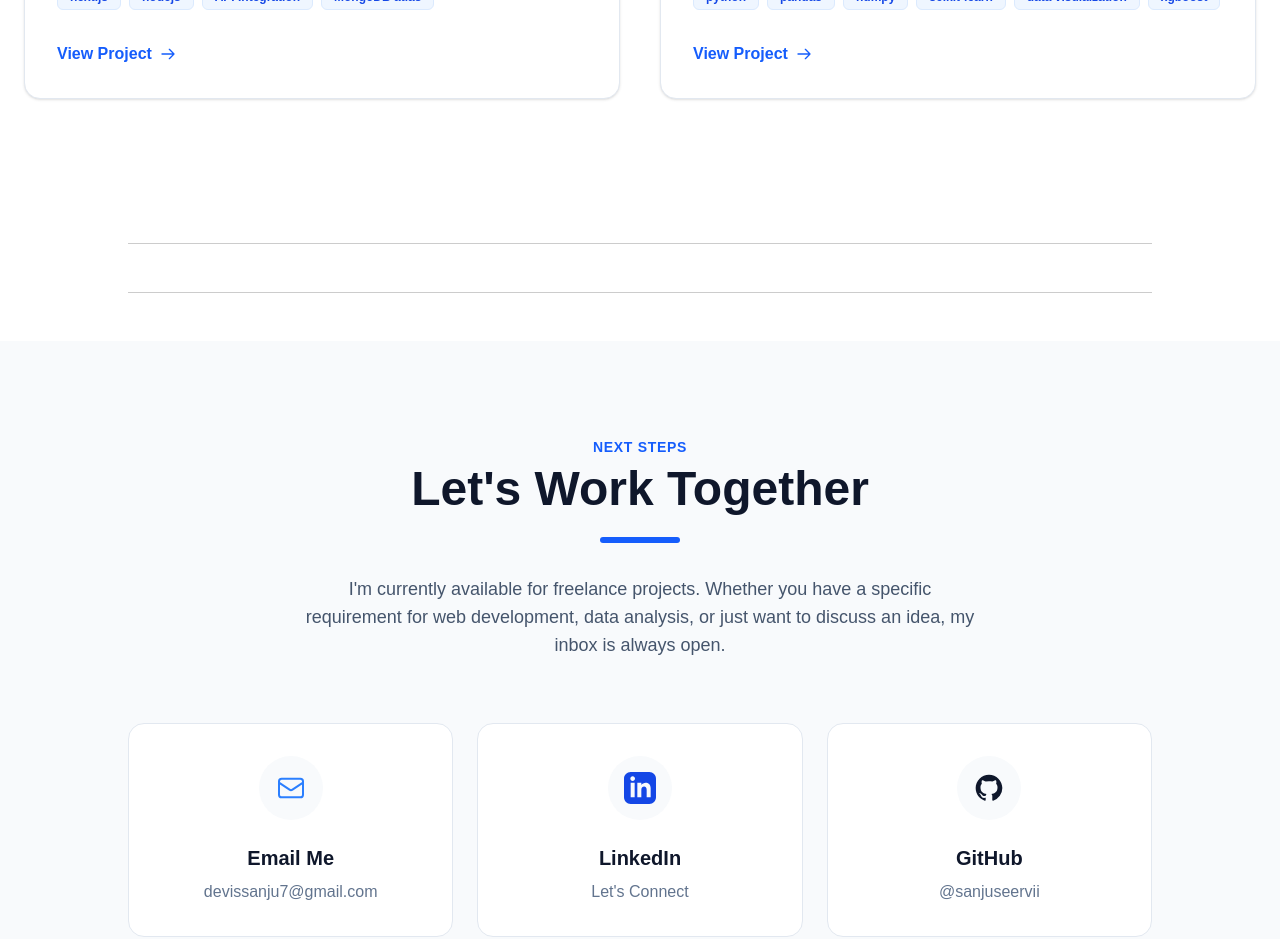
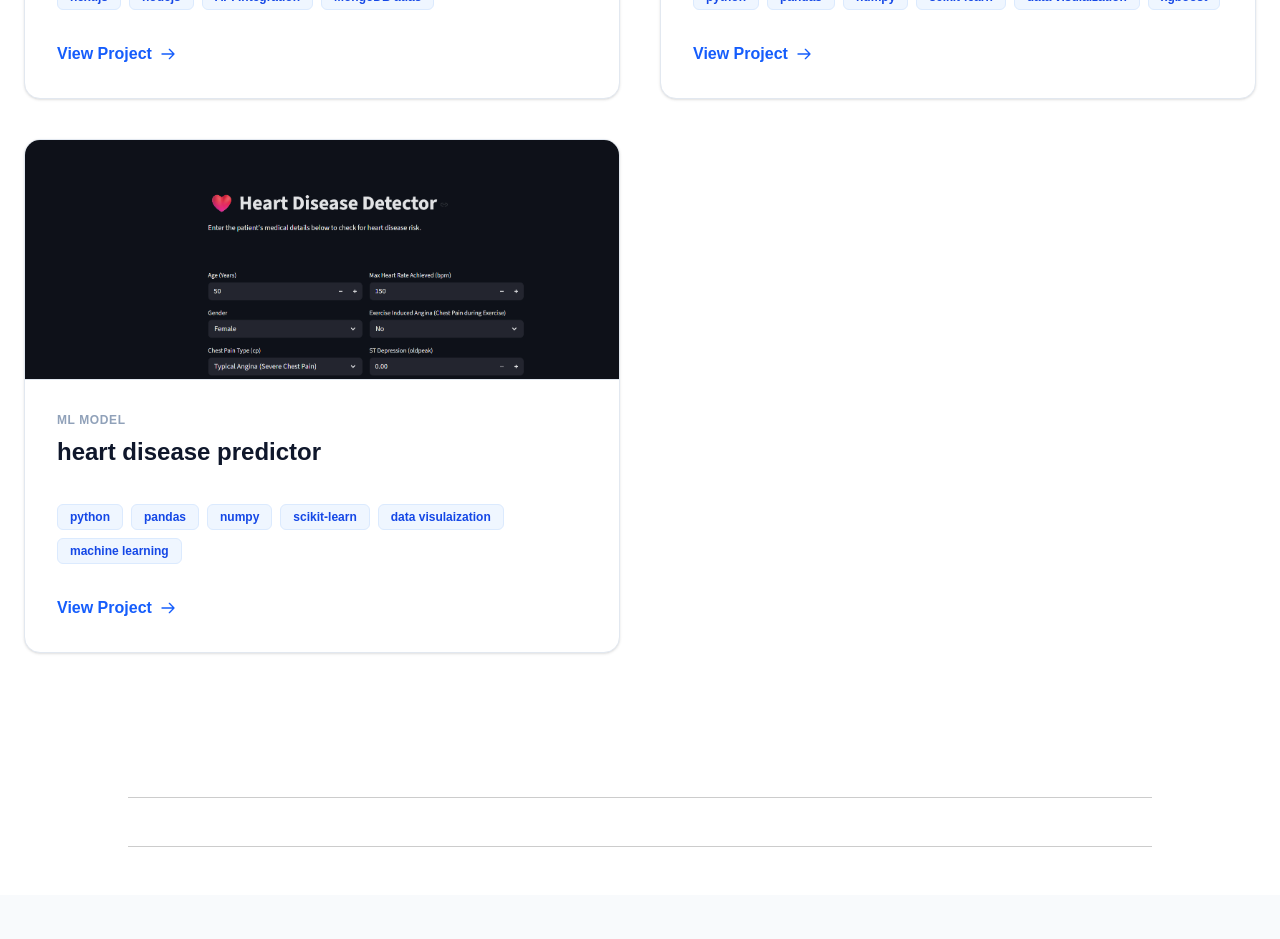
Before and after one commit to sanjuseervii/sanju-portfolio, a Next.js app: page / in a window 1280 px wide. Shown: the part 3840-4779 px from the top of the page. Built offline with nearby package versions, Linux system fonts and the light colour scheme.

Commit message:
addded new project

```diff
--- a/src/app/components/mywork.js
+++ b/src/app/components/mywork.js
@@ -57,6 +57,15 @@ const Works = () => {
     techStack: ["python", "pandas","numpy","scikit-learn","data visulaization","xgboost" ],
     image: "/projects/churnpredict.png",
     link: "https://github.com/sanjuseervii/churn-prediction"
+  }
+  ,{
+    id: 7,
+    title: "heart disease predictor ",
+    category: "ml model",
+    discription:"A robust, medical-centric, and optimized Machine Learning web application built using Streamlit and Python to predict coronary heart disease risk based on patient clinical metrics This project showcases full-cycle data engineering—moving from a highly overfitted baseline model caused by data noise to a statistically validated, stable, and production-ready system.",
+    techStack: ["python", "pandas","numpy","scikit-learn","data visulaization","machine learning" ],
+    image: "/projects/heart.png",
+    link: "https://github.com/sanjuseervii/heart-disease-predictor"
   }
 
   ];
```
Also changed, not shown: public/projects/heart.png (added).
